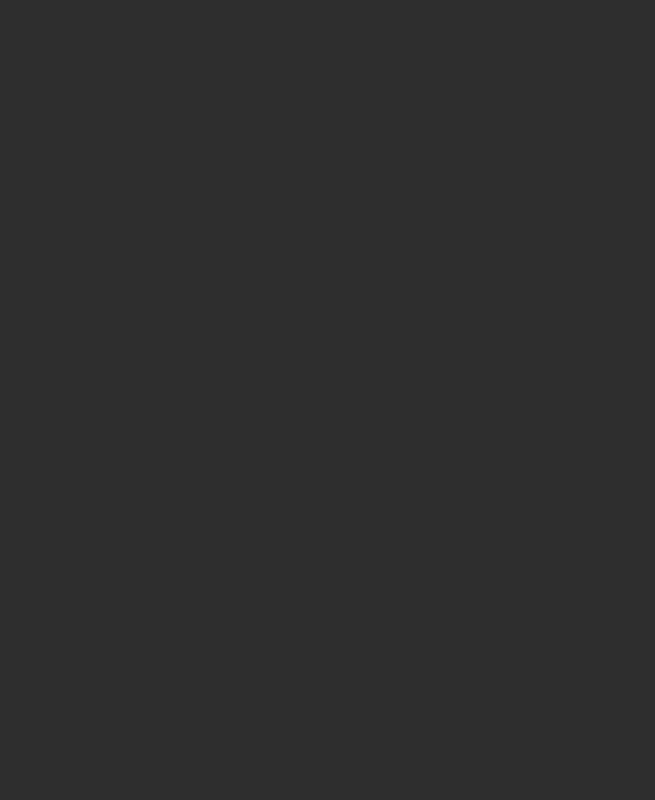
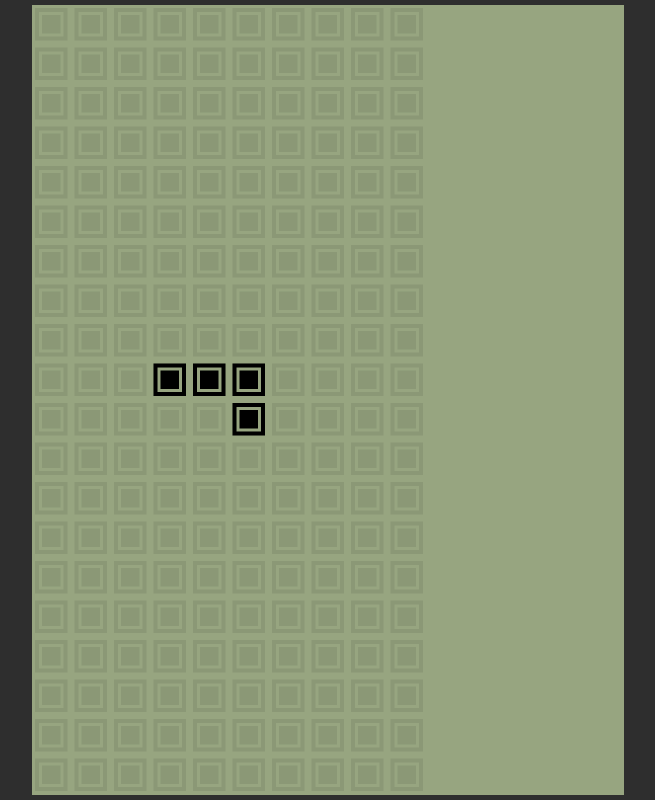
Before and after one commit to gagikpog/tetrisJs, a plain HTML site: page index.html in a window 1280 px wide. Shown: the whole page, without its empty margins (312-967 px from the left). Drawn offline with Linux system fonts and the light colour scheme.

Commit message:
basinc game

```diff
--- a/main.css
+++ b/main.css
@@ -7,3 +7,13 @@ html, body, main {
     height: 100%;
     background-color: #2e2e2e;
 }
+
+main {
+    display: flex;
+    align-items: center;
+    justify-content: center;
+}
+
+canvas {
+    background-color: #97a580;
+}
--- a/main.js
+++ b/main.js
@@ -1,8 +1,13 @@
 import { Display } from "./src/display.js";
+import { Engine } from "./src/engine.js";
 import { Game } from "./src/game.js";
 
 const canvas = document.querySelector('#display');
+canvas.height = window.innerHeight - 10;
+canvas.width = canvas.height * 0.75;
 const ctx = canvas?.getContext('2d');
 
 const display = new Display(ctx);
-const game = new Game();
+const game = new Game({display});
+const engine = new Engine({game});
+engine.run();
--- /dev/null
+++ b/src/block.js
@@ -0,0 +1,49 @@
+import { blocksMap, BlocksType } from './constants.js';
+
+export class Block {
+
+    /** @private @type { boolean[][] } */
+    _map;
+
+    /** @type { boolean } */
+    isRotated;
+
+    /** @type { string } */
+    rotate;
+
+    /**
+     *
+     * @param {keyof BlocksType} item
+     */
+    constructor(item) {
+        const block = blocksMap[item];
+        this.x = block.x;
+        this.y = block.y;
+        this._map = block.map;
+        this.rotate = block.rotate;
+        this.isRotated = block.isRotated;
+    }
+
+    /**
+     * @returns { boolean[][] }
+     */
+    getMap() {
+        return this._map;
+    }
+
+    /**
+     * @param { boolean[][] } newMap
+     */
+    setMap(newMap) {
+        this._map = newMap;
+    }
+
+    /**
+     * @param { number } x
+     * @param { number } y
+     */
+    moveTo(x, y) {
+        this.x = x;
+        this.y = y;
+    }
+}
--- /dev/null
+++ b/src/constants.js
@@ -0,0 +1,109 @@
+export const RotateType = {
+    none: 'none',
+    full: 'full',
+    clockwiseBack: 'clockwise-back'
+};
+
+export const BlocksType = {
+    blockI: 'I-Block',
+    blockJ: 'J-Block',
+    blockL: 'L-Block',
+    blockO: 'O-Block',
+    blockS: 'S-Block',
+    blockT: 'T-Block',
+    blockZ: 'Z-Block'
+};
+
+export const blocksMap = {
+    [BlocksType.blockI]: {
+        map: [
+            [false, false, false, false, false],
+            [false, false, false, false, false],
+            [false, true, true, true, true],
+            [false, false, false, false, false],
+            [false, false, false, false, false]
+        ],
+        x: 2,
+        y: -3,
+        rotate: RotateType.clockwiseBack,
+        isRotated: false
+    },
+    [BlocksType.blockJ]: {
+        map: [
+            [false, false, false, false, false],
+            [false, false, false, false, false],
+            [false, true, true, true, false],
+            [false, false, false, true, false],
+            [false, false, false, false, false]
+        ],
+        x: 2,
+        y: -2,
+        rotate: RotateType.full,
+        isRotated: false
+    },
+    [BlocksType.blockL]: {
+        map: [
+            [false, false, false, false, false],
+            [false, false, false, false, false],
+            [false, true, true, true, false],
+            [false, true, false, false, false],
+            [false, false, false, false, false]
+        ],
+        x: 2,
+        y: -2,
+        rotate: RotateType.full,
+        isRotated: false
+    },
+    [BlocksType.blockO]: {
+        map: [
+            [false, false, false, false, false],
+            [false, true, true, false, false],
+            [false, true, true, false, false],
+            [false, false, false, false, false],
+            [false, false, false, false, false]
+        ],
+        x: 2,
+        y: -1,
+        rotate: RotateType.none,
+        isRotated: false
+    },
+    [BlocksType.blockS]: {
+        map: [
+            [false, false, false, false, false],
+            [false, false, false, false, false],
+            [false, false, true, true, false],
+            [false, true, true, false, false],
+            [false, false, false, false, false]
+        ],
+        x: 2,
+        y: -2,
+        rotate: RotateType.clockwiseBack,
+        isRotated: false
+    },
+    [BlocksType.blockT]: {
+        map: [
+            [false, false, false, false, false],
+            [false, false, false, false, false],
+            [false, true, true, true, false],
+            [false, false, true, false, false],
+            [false, false, false, false, false]
+        ],
+        x: 2,
+        y: -2,
+        rotate: RotateType.full,
+        isRotated: false
+    },
+    [BlocksType.blockZ]: {
+        map: [
+            [false, false, false, false, false],
+            [false, false, false, false, false],
+            [false, true, true, false, false],
+            [false, false, true, true, false],
+            [false, false, false, false, false]
+        ],
+        x: 2,
+        y: -2,
+        rotate: RotateType.clockwiseBack,
+        isRotated: false
+    }
+};
--- a/src/display.js
+++ b/src/display.js
@@ -1,5 +1,64 @@
+import { Block } from "./block.js";
+import { drawItem } from './functions.js'
+
 export class Display {
+
+    /** @private @type { CanvasRenderingContext2D } */
+    _ctx;
+
+    /**
+     * @param { CanvasRenderingContext2D } ctx
+     */
     constructor(ctx) {
         this._ctx = ctx;
     }
+
+    /**
+     * @param { boolean[][] } map
+     * @param { Block } block
+     */
+    draw(map, block) {
+        const size = (this._ctx.canvas.height - map.length) / map.length ;
+        this._ctx.lineWidth = 4;
+        this._ctx.fillStyle = '#8b9876';
+        this._ctx.strokeStyle = '#8b9876';
+        this._drawMap(map, size, false);
+        this._ctx.fillStyle = '#000';
+        this._ctx.strokeStyle = '#000';
+        this._drawMap(map, size, true);
+        if (block) {
+            this._drawBlock(block, size);
+        }
+    }
+
+    clear() {
+        this._ctx.clearRect(0, 0, this._ctx.canvas.width, this._ctx.canvas.height);
+    }
+
+    /**
+     * @param { boolean[][]}  map
+     * @param { number} size
+     * @param { boolean} visible
+     * @param { number} offsetX
+     * @param { number} offsetY
+     * @private
+     */
+    _drawMap(map, size, visible, offsetX = 0, offsetY = 0) {
+        map.forEach((row, y) => {
+            row.forEach((item, x) => {
+                if (item === visible) {
+                    drawItem(this._ctx, offsetX + x * size + x, offsetY + y * size + y, size);
+                }
+            });
+        });
+    }
+
+    /**
+     * @private
+     * @param { Block } block
+     * @param { number } size
+     */
+    _drawBlock(block, size) {
+        this._drawMap(block.getMap(), size, true, block.x * size + block.x, block.y * size + block.y);
+    }
 }
--- /dev/null
+++ b/src/engine.js
@@ -0,0 +1,82 @@
+
+import { Game } from "./game.js";
+
+export class Engine {
+
+    /** @private @type { number } */
+    _intervalIndex;
+
+    /** @private @type { boolean } */
+    _isRunning;
+
+    /** @private @type { Game } */
+    _game;
+
+    /**
+     * @param {{ game: Game }} options
+     */
+    constructor(options) {
+        const { game } = options;
+        this._game = game;
+
+        this._keyPressHandler = this._keyPressHandler.bind(this);
+        document.addEventListener('keydown', this._keyPressHandler)
+    }
+
+    run() {
+        if (!this._isRunning) {
+            this._isRunning = true;
+            this._intervalIndex = setInterval(() => {
+                this._step();
+            }, 500);
+        }
+    }
+
+    stop() {
+        clearInterval(this._intervalIndex);
+        this._isRunning = false;
+    }
+
+    _step() {
+        this._game.step();
+    }
+
+    /**
+     *
+     * @param { KeyboardEvent } event
+     */
+    _keyPressHandler(event) {
+
+        switch(event.code) {
+            case 'ArrowUp':
+                this._game.rotate();
+                this._game.redraw();
+                break;
+            case 'ArrowDown':
+                this._game.moveBlock(0, 1);
+                this._game.redraw();
+                break;
+            case 'ArrowLeft':
+                this._game.moveBlock(-1, 0);
+                this._game.redraw();
+                break;
+            case 'ArrowRight':
+                this._game.moveBlock(1, 0);
+                this._game.redraw();
+                break;
+            case 'Space':
+                this._game.moveDown();
+                this._game.redraw();
+                break;
+            case 'KeyP':
+                if (this._isRunning) {
+                    this.stop();
+                } else {
+                    this.run();
+                }
+                this._game.redraw();
+                break;
+        }
+    }
+
+}
--- /dev/null
+++ b/src/functions.js
@@ -0,0 +1,125 @@
+import { BlocksType } from "./constants.js";
+
+/**
+ * @param { boolean[][] } map
+ * @param { Block } block
+ */
+export function copyToMap(map, block) {
+    let y = 0;
+    let x = 0;
+    const blockMap = block.getMap();
+    for (y = 0; y < blockMap.length; y++) {
+        for (x = 0; x < blockMap[y].length; x++) {
+            if (blockMap[y][x]) {
+                map[y + block.y][x + block.x] = true;
+            }
+        }
+    }
+}
+
+/**
+ *
+ * @param { boolean[][] } map
+ * @param { boolean[][] } blockMap
+ * @param { number } startX
+ * @param { number } startY
+ * @returns { boolean }
+ */
+export function canMove(map, blockMap, startX, startY) {
+
+    let y = 0;
+    let x = 0;
+    for (y = 0; y < blockMap.length; y++) {
+        for (x = 0; x < blockMap[y].length; x++) {
+            if (blockMap[y][x] && map[y + startY]?.[x + startX] !== false) {
+                return false;
+            }
+        }
+    }
+
+    return true;
+}
+
+/**
+ * @param { CanvasRenderingContext2D } ctx
+ * @param { number } x
+ * @param { number } y
+ * @param { number } size
+ */
+export function drawItem(ctx, x, y, size) {
+
+    const offset = size * 0.26;
+    ctx.beginPath();
+    ctx.moveTo(x + offset, y + offset);
+    ctx.lineTo(x + offset, y + size - offset);
+    ctx.lineTo(x + size - offset, y + size - offset);
+    ctx.lineTo(x + size - offset, y + offset);
+    ctx.fill();
+
+    const inner = 5;
+    ctx.beginPath();
+    ctx.moveTo(x + inner, y + inner);
+    ctx.lineTo(x + inner, y + size - inner);
+    ctx.lineTo(x + size - inner, y + size - inner);
+    ctx.lineTo(x + size - inner, y + inner);
+    ctx.closePath();
+    ctx.stroke();
+}
+
+/**
+ * @param { boolean[][] } map
+ * @param { boolean } clockwise
+ * @return { boolean[][] }
+ */
+export function rotate(map, clockwise = true) {
+    return clockwise ? rotateCounterClockwise(map) : rotateClockwise(map);
+}
+
+/**
+ * @returns { keyof BlocksType }
+ */
+export function getRandomBlock() {
+    const blocks = Object.keys(BlocksType)
+    const index = Math.trunc(Math.random() * blocks.length);
+    return BlocksType[blocks[index]];
+}
+
+/**
+ * @param { boolean[][] } matrix
+ * @returns { boolean[][] }
+ */
+function rotateCounterClockwise(matrix) {
+    const newMatrix = matrix.map((row) => [...row]);
+    const n = newMatrix.length;
+    for (let i = 0; i < n / 2; i++) {
+        for (let j = i; j < n - i - 1; j++) {
+            const tmp = newMatrix[i][j];
+            newMatrix[i][j] = newMatrix[n - j - 1][i];
+            newMatrix[n - j - 1][i] = newMatrix[n - i - 1][n - j - 1];
+            newMatrix[n - i - 1][n - j - 1] = newMatrix[j][n - i - 1];
+            newMatrix[j][n - i - 1] = tmp;
+        }
+    }
+    return newMatrix;
+}
+
+/**
+ * @param { boolean[][] } matrix
+ * @returns { boolean[][] }
+ */
+function rotateClockwise(matrix) {
+
+    const newMatrix = matrix.map((row) => [...row]);
+
+    const n = newMatrix.length;
+    for (let i = 0; i < n / 2; i++) {
+        for (let j = i; j < n - i - 1; j++) {
+            const tmp = newMatrix[i][j];
+            newMatrix[i][j] = newMatrix[j][n - i - 1];
+            newMatrix[j][n - i - 1] = newMatrix[n - i - 1][n - j - 1];
+            newMatrix[n - i - 1][n - j - 1] = newMatrix[n - j - 1][i];
+            newMatrix[n - j - 1][i] = tmp;
+        }
+    }
+    return newMatrix;
+}
--- a/src/game.js
+++ b/src/game.js
@@ -1,3 +1,105 @@
+import { Block } from "./block.js";
+import { BlocksType, RotateType } from "./constants.js";
+import { Display } from "./display.js";
+import { copyToMap, canMove, rotate, getRandomBlock } from './functions.js';
+
 export class Game {
 
+    /** @private @type { Display } */
+    _display;
+
+    /** @private @type { boolean[][] } */
+    _map;
+
+    /** @private @type { Block } */
+    _block;
+
+    /**
+     * @param {{ display: Display, width?: number, height?: number }} options
+     */
+    constructor(options) {
+        const { width = 10, height = 20, display } = options;
+        this._display = display;
+        this._map = Array(height).fill(null).map(() => Array(width).fill(false));
+    }
+
+    /**
+     * @private
+     */
+    _addBlock() {
+        this._block = new Block(getRandomBlock());
+    }
+
+    /**
+     *
+     * @param { number } offsetX
+     * @param { number } offsetY
+     */
+    _moveBlock(offsetX, offsetY) {
+        if (!this.moveBlock(offsetX, offsetY)) {
+            copyToMap(this._map, this._block);
+            this._addBlock();
+        }
+    }
+
+    step() {
+        if (this._block) {
+            this._moveBlock(0, 1);
+        } else {
+            this._addBlock();
+        }
+
+        this.redraw();
+    }
+
+    redraw() {
+        this._display.clear();
+        this._display.draw(this._map, this._block);
+    }
+
+    /**
+     *
+     * @param { number } offsetX
+     * @param { number } offsetY
+     */
+    moveBlock(offsetX, offsetY) {
+        const newX = this._block.x + offsetX;
+        const newY = this._block.y + offsetY;
+        const move = canMove(this._map, this._block.getMap(), newX, newY);
+        if (move) {
+            this._block.moveTo(newX, newY);
+        }
+        return move;
+    }
+
+    rotate() {
+        let newMap = null;
+        switch(this._block.rotate) {
+
+            case RotateType.none:
+                break;
+            case RotateType.clockwiseBack:
+                newMap = rotate(this._block.getMap(), !this._block.isRotated)
+                break;
+            case RotateType.full:
+                newMap = rotate(this._block.getMap());
+                break;
+        }
+
+        if (newMap && canMove(this._map, newMap, this._block.x, this._block.y)) {
+            this._block.setMap(newMap);
+            this._block.isRotated = !this._block.isRotated;
+        }
+    }
+
+    moveDown() {
+        let move = false;
+        do {
+            move = canMove(this._map, this._block.getMap(), this._block.x, this._block.y + 1);
+            if (move) {
+                this._block.moveTo(this._block.x, this._block.y + 1);
+            }
+        } while (move);
+    }
+
 }
```
Also changed, not shown: 1 other file.
